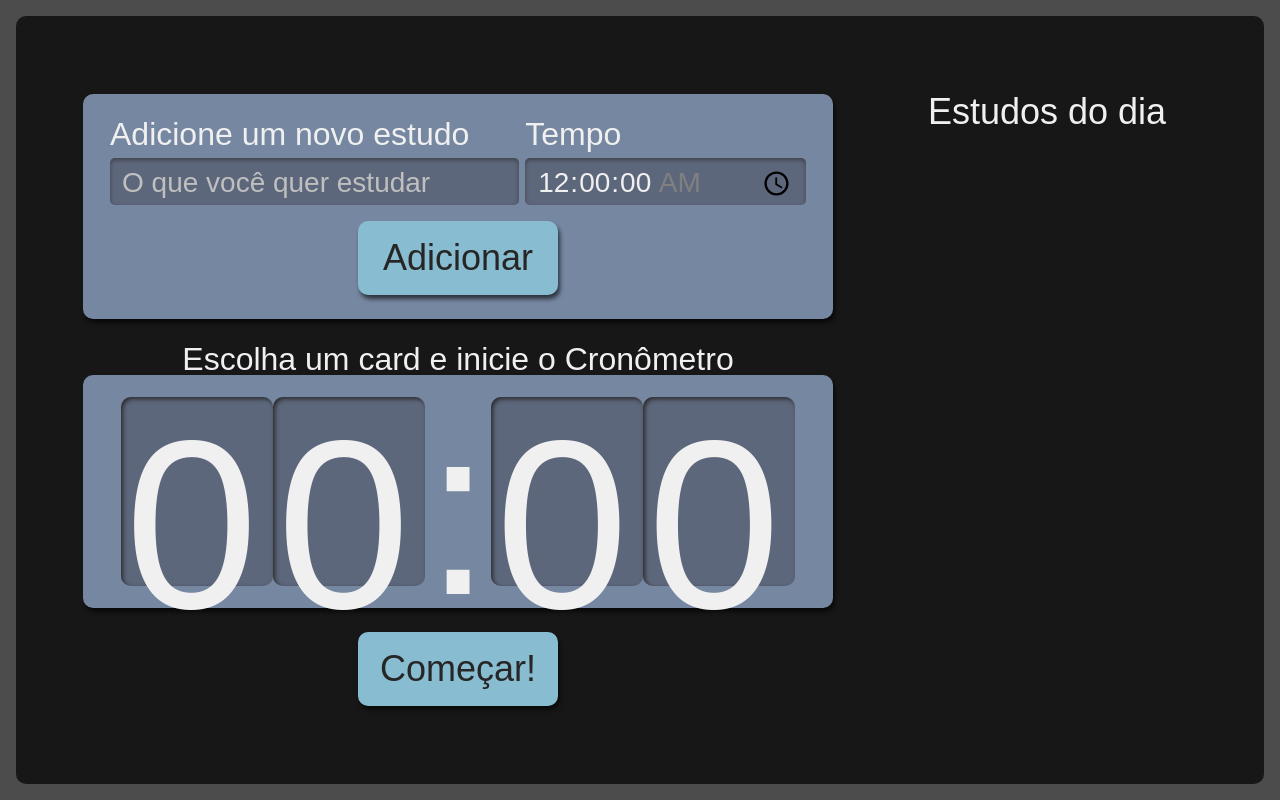
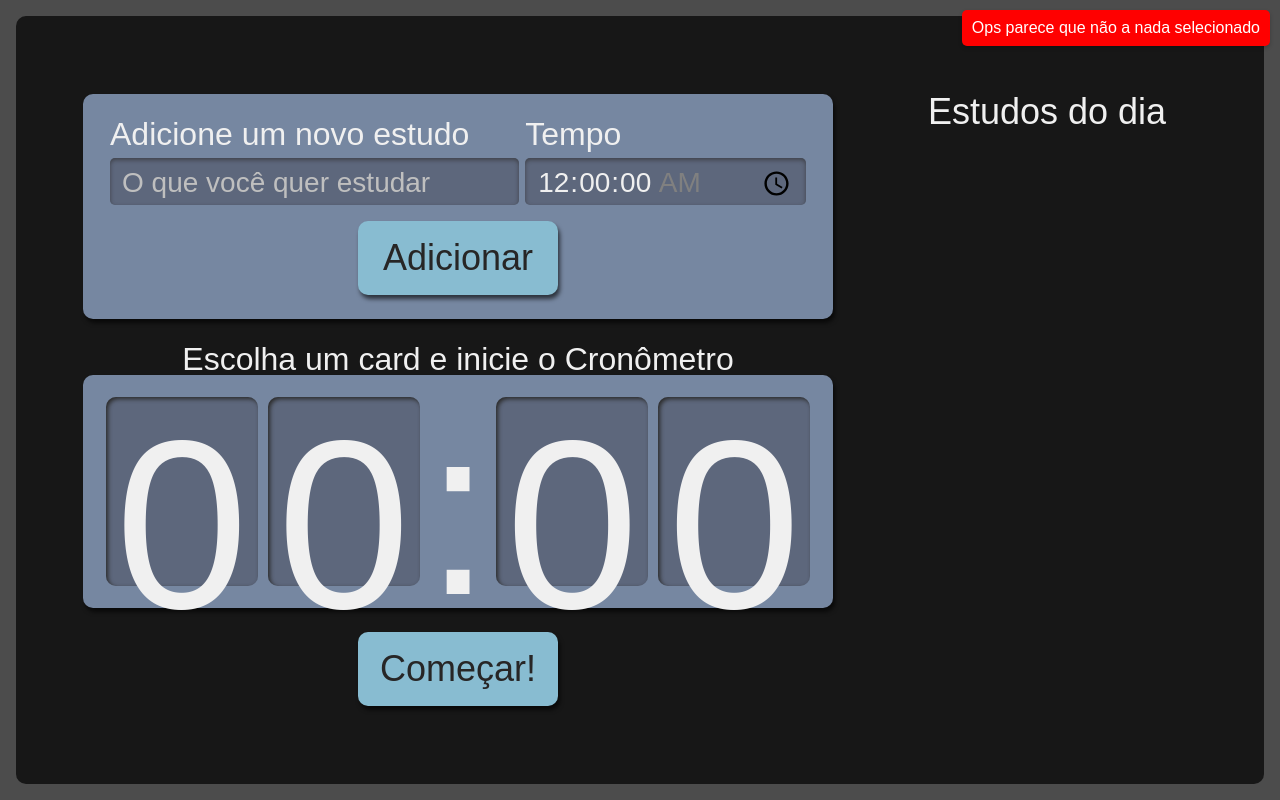
Before and after one commit to Matheus1415/gerenciador-de-estudo, a React (Create React App) app: page / in a window 1280 px wide. Both pictures are taken after a click on the button "Começar!". Built offline with nearby package versions, Linux system fonts and the light colour scheme.

Commit message:
Criando componente erro

```diff
--- a/src/components/Cronometro/Cronometro.module.scss
+++ b/src/components/Cronometro/Cronometro.module.scss
@@ -5,6 +5,7 @@
   grid-area: cronometro;
 
   .relogioWrapper {
+    text-align: center;
     align-items: center;
     background-color: #7687A1;
     border-radius: 10px;
--- a/src/components/Cronometro/Relogio/Relogio.module.scss
+++ b/src/components/Cronometro/Relogio/Relogio.module.scss
@@ -1,9 +1,11 @@
 .relogioNumero {
+  text-align: center;
   background-color: #5D677C;
   box-shadow: 2px 2px 4px #2B2B2B inset;
   height: 3.6rem;
   width: 3rem;
   padding: 8px 4px;
+  margin: 5px;
   border-radius: 10px;
 
   @media screen and (min-width:1280px) {
--- a/src/components/Cronometro/Relogio/index.tsx
+++ b/src/components/Cronometro/Relogio/index.tsx
@@ -1,3 +1,4 @@
+import React from 'react';
 import style from './Relogio.module.scss';
 
 interface Props {
@@ -7,8 +8,8 @@ interface Props {
 export default function Relogio({ tempo = 0 }: Props) {
   const minutos = Math.floor(tempo / 60);
   const segundos = tempo % 60;
-  const [minutoDezena, minutoUnidade] = String(minutos).padStart(2, '0');
-  const [segundoDezena, segundoUnidade] = String(segundos).padStart(2, '0');
+  const [minutoDezena, minutoUnidade] = String(minutos).padStart(2, '0').split('');
+  const [segundoDezena, segundoUnidade] = String(segundos).padStart(2, '0').split('');
   return (
     <>
       <span className={style.relogioNumero}>{minutoDezena}</span>
--- a/src/components/Cronometro/index.tsx
+++ b/src/components/Cronometro/index.tsx
@@ -1,9 +1,10 @@
+import React, { useState, useEffect } from 'react';
 import Botao from "../Botao";
 import Relogio from "./Relogio";
 import style from './Cronometro.module.scss';
 import { tempoParaSegundos } from "../../common/utils/time";
 import { ITarefa } from "../../types/tarefa";
-import { useEffect, useState } from "react";
+import { ErroUser } from '../ErrorUser';
 
 interface Props {
   selecionado: ITarefa | undefined,
@@ -12,6 +13,7 @@ interface Props {
 
 export default function Cronometro({ selecionado, finalizarTarefa }: Props) {
   const [tempo, setTempo] = useState<number>();
+  const [erro, setErro] = useState<string>('');
 
   useEffect(() => {
     if(selecionado?.tempo) {
@@ -29,13 +31,20 @@ export default function Cronometro({ selecionado, finalizarTarefa }: Props) {
     }, 1000)
   }
 
+  function mostrarErro(texto: string) {
+    setErro(texto);
+  }
+
   return (
     <div className={style.cronometro}>
       <p className={style.titulo}>Escolha um card e inicie o Cronômetro</p>
       <div className={style.relogioWrapper}>
         <Relogio tempo={tempo} />
       </div>
-      <Botao onClick={() => regressiva(tempo)}>
+      <ErroUser texto={erro} visivel={erro !== ''}/>
+      <Botao
+        onClick={() => {selecionado? regressiva(tempo) : mostrarErro("Ops parece que não a nada selecionado")} }
+      >
         Começar!
       </Botao>
     </div>
--- /dev/null
+++ b/src/components/ErrorUser/index.tsx
@@ -0,0 +1,36 @@
+import React, { useEffect, useState } from 'react';
+
+export function ErroUser({ texto, visivel }: { texto: string | undefined, visivel: boolean }) {
+  const [opacity, setOpacity] = useState(0);
+
+  useEffect(() => {
+    if (visivel) {
+      setOpacity(1);
+      setTimeout(() => {
+        setOpacity(0);
+      }, 5000);
+    }
+  }, [visivel]);
+
+  const style: React.CSSProperties = {
+    position: 'fixed',
+    top: '10px',
+    right: '10px',
+    padding: '10px',
+    backgroundColor: 'red',
+    color: 'white',
+    borderRadius: '5px',
+    boxShadow: '0 2px 4px rgba(0, 0, 0, 0.2)',
+    transition: 'opacity 0.3s ease-in-out',
+    opacity: opacity,
+    pointerEvents: visivel ? 'auto' : 'none',
+  };
+
+  return (
+    <div style={style}>
+      {texto}
+    </div>
+  );
+}
+
+export default ErroUser;
--- a/src/components/Formulario/index.tsx
+++ b/src/components/Formulario/index.tsx
@@ -3,6 +3,7 @@ import { ITarefa } from '../../types/tarefa';
 import Botao from '../Botao';
 import style from './Formulario.module.scss';
 import { v4 as uuidv4 } from 'uuid';
+import ErroUser from '../ErrorUser';
 
 interface Props {
   setTarefas: React.Dispatch<React.SetStateAction<ITarefa[]>>
@@ -11,8 +12,13 @@ interface Props {
 function Formulario({ setTarefas }: Props) {
   const [tarefa, setTarefa] = useState("");
   const [tempo, setTempo] = useState("00:00");
+  const [erro, setErro] = useState<string>('');
+
   function adicionarTarefa(evento: React.FormEvent<HTMLFormElement>) {
     evento.preventDefault();
+    if(tarefa === ""){
+      mostrarErro("Parece que você não colocou o nome da tarefa")
+    }else{
       setTarefas(tarefasAntigas =>
         [
           ...tarefasAntigas,
@@ -25,12 +31,22 @@ function Formulario({ setTarefas }: Props) {
           }
         ]
       )
+    }
+
     setTarefa("");
     setTempo("00:00");
+
   }
+
+
+    function mostrarErro(texto: string) {
+      setErro(texto);
+    }
+
 
   return (
     <form className={style.novaTarefa} onSubmit={adicionarTarefa}>
+      <ErroUser texto={erro} visivel={erro !== ''}/>
       <div className={style.inputContainer}>
         <label htmlFor="tarefa">
           Adicione um novo estudo
@@ -42,7 +58,6 @@ function Formulario({ setTarefas }: Props) {
           value={tarefa}
           onChange={evento => setTarefa(evento.target.value)}
           placeholder="O que você quer estudar"
-          required
         />
       </div>
       <div className={style.inputContainer}>
--- a/tsconfig.json
+++ b/tsconfig.json
@@ -1,6 +1,6 @@
 {
   "compilerOptions": {
-    "target": "es5",
+    "target": "ES2022",
     "lib": [
       "dom",
       "dom.iterable",
```
Lines whose indentation alone changed are shown as unchanged.
